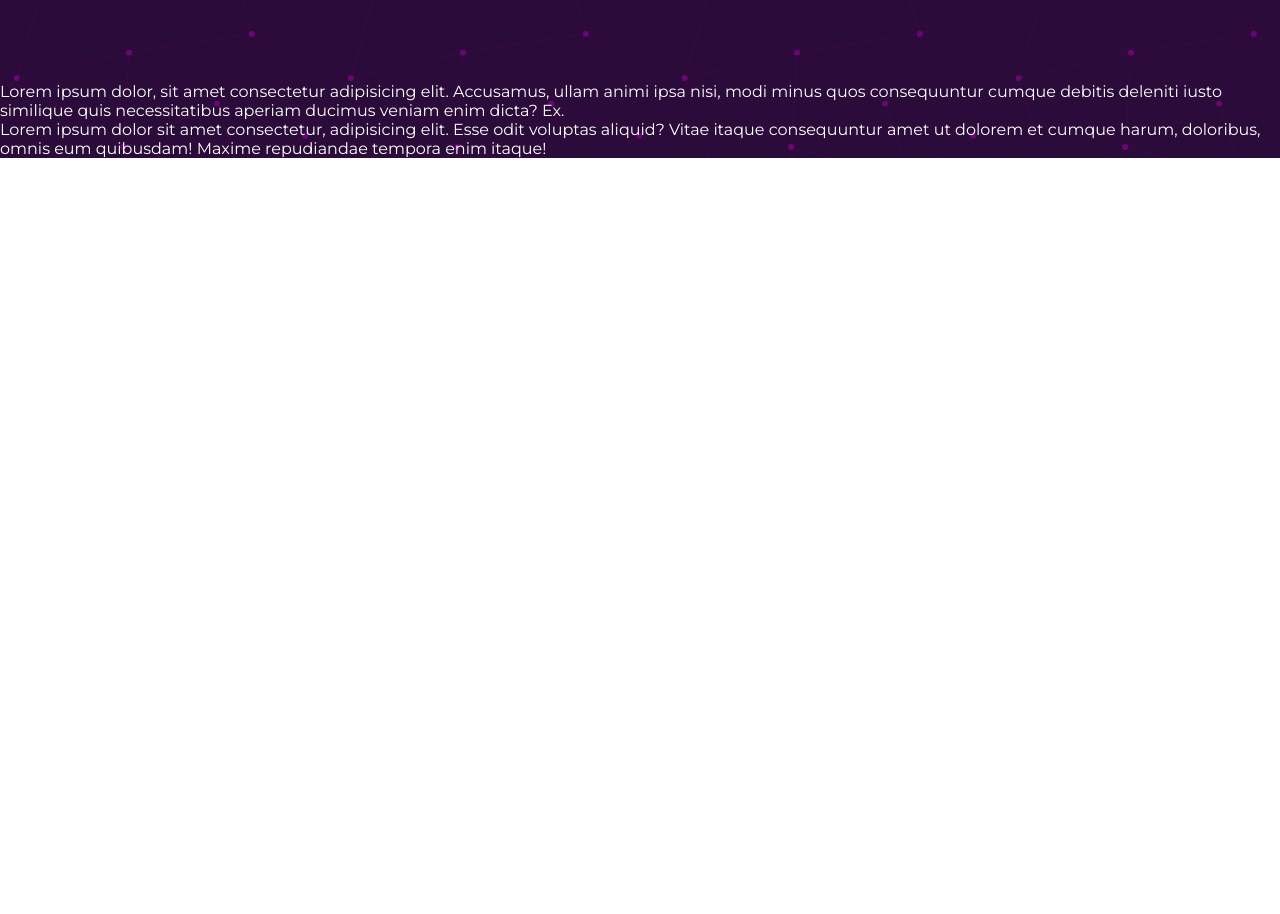
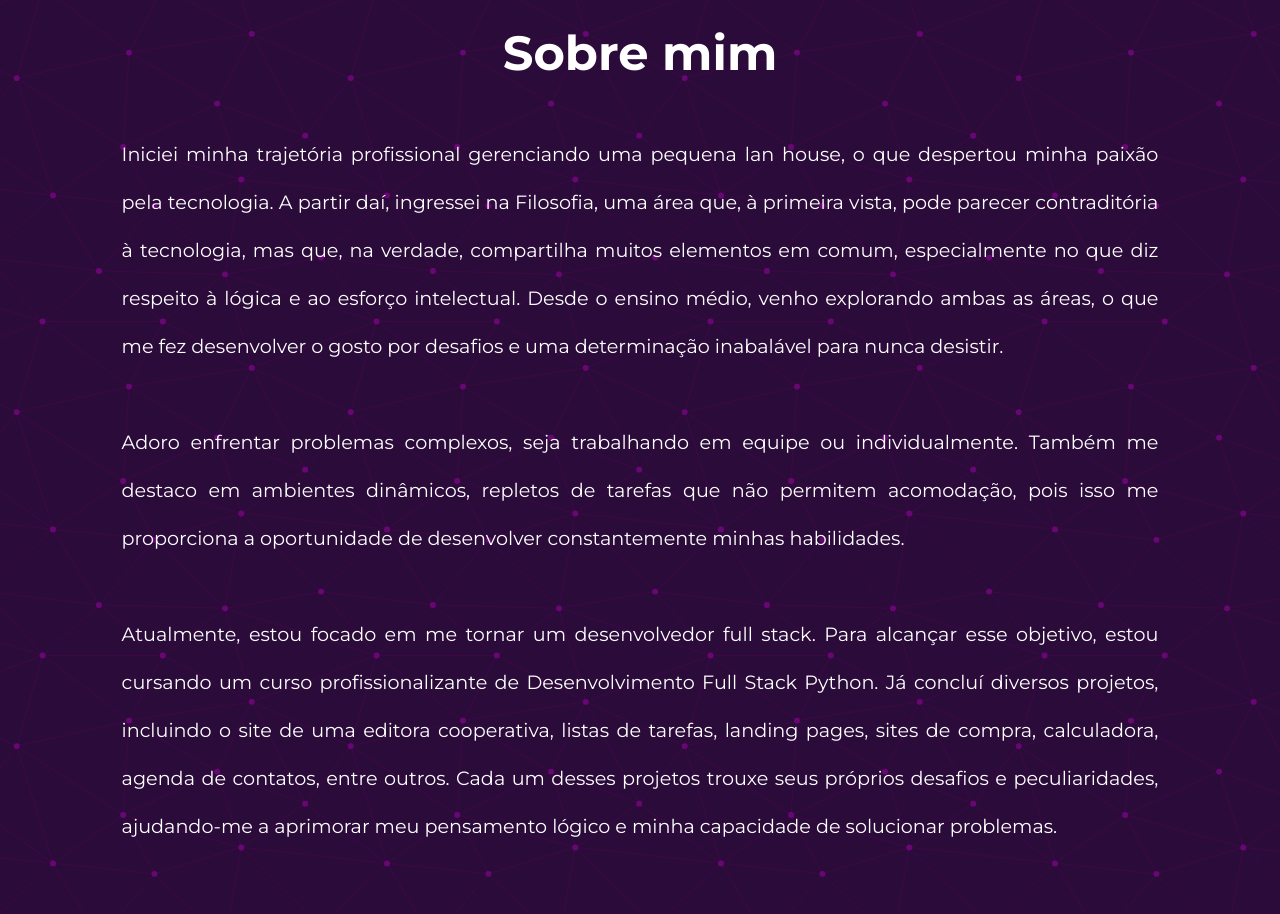
Before and after one commit to lllleao/portfolio, a React (Vite) app: page / in a window 1280 px wide. Shown: the part 840-1754 px from the top of the page. Before the commit the page ends 998 px from the top, so only its background shows below. Built offline with nearby package versions, Linux system fonts and the light colour scheme; the HTML template or start-up script is replaced by a standard one.

Commit message:
feat: about me

```diff
--- a/src/components/AboutMe/index.tsx
+++ b/src/components/AboutMe/index.tsx
@@ -1,21 +1,44 @@
-import { About } from './styles'
+import * as S from './styles'
 
 const AboutMe = () => {
     return (
-        <About>
-            <p>
-                Lorem ipsum dolor, sit amet consectetur adipisicing elit.
-                Accusamus, ullam animi ipsa nisi, modi minus quos consequuntur
-                cumque debitis deleniti iusto similique quis necessitatibus
-                aperiam ducimus veniam enim dicta? Ex.
-            </p>
-            <p>
-                Lorem ipsum dolor sit amet consectetur, adipisicing elit. Esse
-                odit voluptas aliquid? Vitae itaque consequuntur amet ut dolorem
-                et cumque harum, doloribus, omnis eum quibusdam! Maxime
-                repudiandae tempora enim itaque!
-            </p>
-        </About>
+        <S.About id="about" className="container">
+            <S.TitleAbout>Sobre mim</S.TitleAbout>
+            <S.Story>
+                <p>
+                    Iniciei minha trajetória profissional gerenciando uma
+                    pequena lan house, o que despertou minha paixão pela
+                    tecnologia. A partir daí, ingressei na Filosofia, uma área
+                    que, à primeira vista, pode parecer contraditória à
+                    tecnologia, mas que, na verdade, compartilha muitos
+                    elementos em comum, especialmente no que diz respeito à
+                    lógica e ao esforço intelectual. Desde o ensino médio, venho
+                    explorando ambas as áreas, o que me fez desenvolver o gosto
+                    por desafios e uma determinação inabalável para nunca
+                    desistir.
+                </p>
+                <br />
+                <p>
+                    Adoro enfrentar problemas complexos, seja trabalhando em
+                    equipe ou individualmente. Também me destaco em ambientes
+                    dinâmicos, repletos de tarefas que não permitem acomodação,
+                    pois isso me proporciona a oportunidade de desenvolver
+                    constantemente minhas habilidades.
+                </p>
+                <br />
+                <p>
+                    Atualmente, estou focado em me tornar um desenvolvedor full
+                    stack. Para alcançar esse objetivo, estou cursando um curso
+                    profissionalizante de Desenvolvimento Full Stack Python. Já
+                    concluí diversos projetos, incluindo o site de uma editora
+                    cooperativa, listas de tarefas, landing pages, sites de
+                    compra, calculadora, agenda de contatos, entre outros. Cada
+                    um desses projetos trouxe seus próprios desafios e
+                    peculiaridades, ajudando-me a aprimorar meu pensamento
+                    lógico e minha capacidade de solucionar problemas.
+                </p>
+            </S.Story>
+        </S.About>
     )
 }
 export default AboutMe
--- a/src/components/AboutMe/styles.ts
+++ b/src/components/AboutMe/styles.ts
@@ -1,6 +1,22 @@
 import styled from 'styled-components'
 
 export const About = styled.section`
-    padding-top: 122px;
-    height: 100%;
+    padding: 4rem 0;
+    /* height: 100vh; */
 `
+
+export const TitleAbout = styled.h2`
+    text-align: center;
+    color: #fff;
+    font-size: clamp(2rem, 4vw, 3rem);
+    margin-bottom: 3rem;
+`
+
+export const Story = styled.div`
+    margin: 0 auto;
+    color: #fff;
+    font-size: clamp(0.9rem, 2vw, 1.2rem);
+    text-align: justify;
+    line-height: 3rem;
+    width: 90%;
+`
--- a/src/components/Aside/index.tsx
+++ b/src/components/Aside/index.tsx
@@ -7,13 +7,19 @@ const NavBar = () => {
         <Aside $navPos={navActive}>
             <ul>
                 <li onClick={() => setNavActive(-2)}>
-                    <i className="fa-solid fa-house"></i>
+                    <a href="#home">
+                        <i className="fa-solid fa-house"></i>
+                    </a>
                 </li>
                 <li onClick={() => setNavActive(55)}>
-                    <i className="fa-regular fa-user"></i>
+                    <a href="#about">
+                        <i className="fa-regular fa-user"></i>
+                    </a>
                 </li>
                 <li onClick={() => setNavActive(112)}>
-                    <i className="fa-solid fa-clipboard-check"></i>
+                    <a href="#projects">
+                        <i className="fa-solid fa-clipboard-check"></i>
+                    </a>
                 </li>
             </ul>
         </Aside>
--- a/src/components/Aside/styles.ts
+++ b/src/components/Aside/styles.ts
@@ -7,7 +7,7 @@ type Props = {
 export const Aside = styled.aside<Props>`
     position: fixed;
     top: 5%;
-    right: 5%;
+    right: 4%;
     background-color: ${colors.purpleLight};
     padding: 8px;
     border-radius: 1rem;
@@ -19,14 +19,16 @@ export const Aside = styled.aside<Props>`
         flex-direction: column;
         align-items: center;
         li {
-            border-radius: 50%;
-
-            color: #fff;
-            padding: 8px;
-            font-size: 16px;
-            z-index: 1;
-            cursor: pointer;
-            &:nth-child(2) {
+            a {
+                display: block;
+                text-decoration: none;
+                color: #fff;
+                padding: 8px;
+                font-size: 16px;
+                cursor: pointer;
+                border-radius: 50%;
+            }
+            &:nth-child(2) a {
                 margin: 22px 0;
             }
         }
@@ -39,6 +41,7 @@ export const Aside = styled.aside<Props>`
             position: absolute;
             transition: top 0.1s linear;
             top: ${({ $navPos }) => ($navPos ? $navPos : '')}px;
+            z-index: -1;
         }
     }
     @media (min-width: 768px) and (max-width: 1279px) {
@@ -47,7 +50,7 @@ export const Aside = styled.aside<Props>`
         ul {
             flex-direction: row;
             li {
-                &:nth-child(2) {
+                &:nth-child(2) a {
                     margin: 0 18px;
                 }
             }
@@ -68,7 +71,9 @@ export const Aside = styled.aside<Props>`
 
         ul {
             li {
-                font-size: 12px;
+                a {
+                    font-size: 12px;
+                }
             }
 
             &::after {
--- a/src/components/Home/index.tsx
+++ b/src/components/Home/index.tsx
@@ -3,7 +3,7 @@ import { useState } from 'react'
 import Slider from '../Slider'
 
 import * as S from './styles'
-import avatar from '../../assets/perfil-fundo.png'
+import avatar from '../../assets/perfil-fundo2.png'
 import cv from '../../assets/CV-atual.pdf'
 
 const Home = () => {
@@ -23,7 +23,7 @@ const Home = () => {
         }, 4000)
     }
     return (
-        <S.HeroContainer>
+        <S.HeroContainer id="home">
             <S.Hero className="container">
                 <S.Profile>
                     <img srcSet={avatar} alt="Leao Dev" />
--- a/src/globalStyle.ts
+++ b/src/globalStyle.ts
@@ -14,6 +14,10 @@ const Global = createGlobalStyle`
         color: ${colors.white};
         list-style: none;
         font-family: 'Montserrat';
+    }
+
+    html {
+        scroll-behavior: smooth;
     }
 
     .container {
```
Also changed, not shown: src/assets/perfil-fundo2.png (added).
